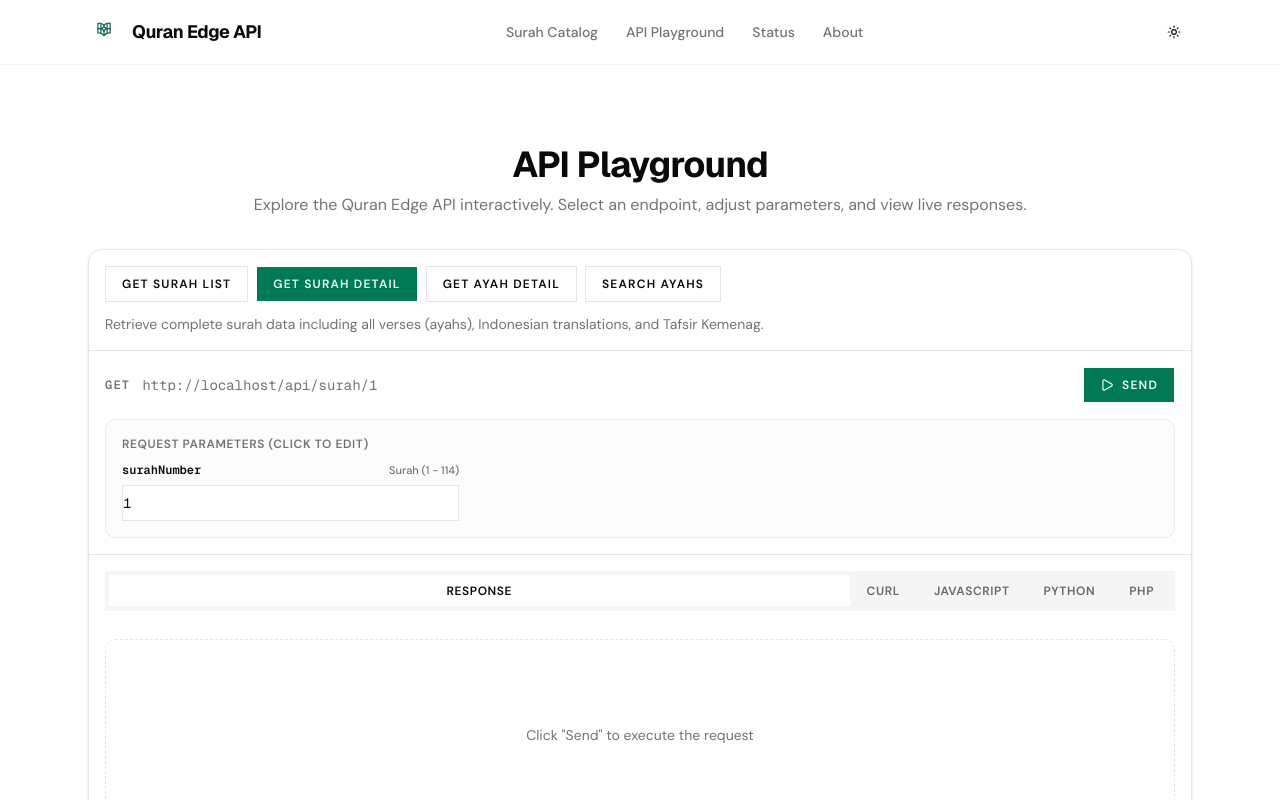
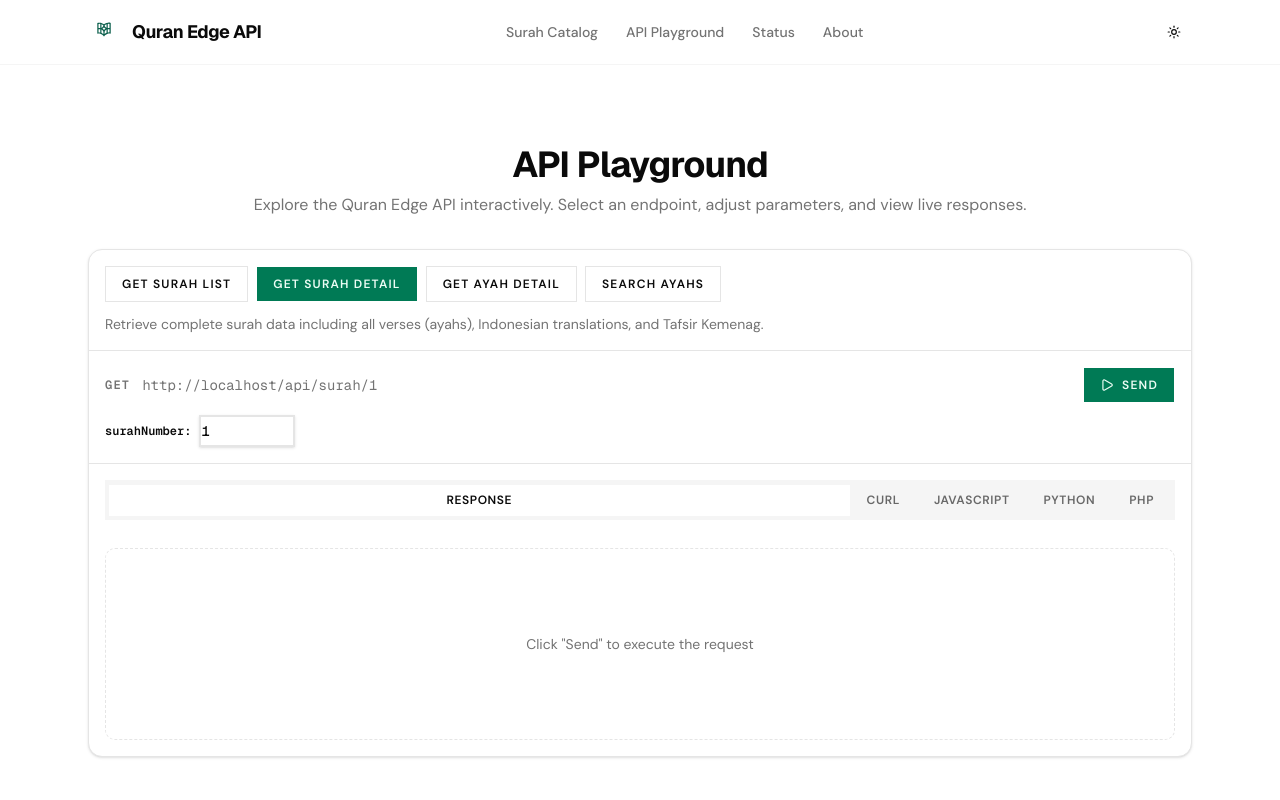
Before and after one commit to twinpath/quran-api, a Next.js app: page /playground in a window 1280 px wide. Both pictures are taken after a click on the button "GET SURAH DETAIL". Shown: the top 800 px of the page. Built offline with nearby package versions, Linux system fonts and the light colour scheme; some icons are missing; a web font is replaced by a local one.

Commit message:
style(playground): simplify parameter inputs with high contrast borders for light and dark themes

```diff
--- a/src/components/playground/api-playground.tsx
+++ b/src/components/playground/api-playground.tsx
@@ -75,48 +75,24 @@ export function ApiPlayground() {
             </Button>
           </div>
 
-          {/* Path & Query Parameters Form */}
+          {/* Path params */}
           {selectedEndpoint.pathParams.length > 0 && (
-            <div className="mt-4 rounded-lg border border-border/60 bg-muted/30 p-3 sm:p-4">
-              <div className="mb-2.5 text-xs font-semibold uppercase tracking-wider text-muted-foreground">
-                Request Parameters (Click to edit)
-              </div>
-              <div className="grid grid-cols-1 sm:grid-cols-2 lg:grid-cols-3 gap-3">
-                {selectedEndpoint.pathParams.map((param) => {
-                  const helperText =
-                    param.name === "surahNumber"
-                      ? "Surah (1 - 114)"
-                      : param.name === "ayahNumber"
-                        ? "Ayah Number"
-                        : param.name === "query"
-                          ? "Min. 2 Characters"
-                          : param.description;
-
-                  return (
-                    <div key={param.name} className="flex flex-col gap-1.5">
-                      <div className="flex items-center justify-between">
-                        <label
-                          htmlFor={`param-${param.name}`}
-                          className="font-mono text-xs font-semibold text-foreground"
-                        >
-                          {param.name}
-                        </label>
-                        <span className="text-[11px] font-medium text-muted-foreground">{helperText}</span>
-                      </div>
-                      <Input
-                        id={`param-${param.name}`}
-                        type={param.type === "number" ? "number" : "text"}
-                        min={param.name === "surahNumber" ? 1 : param.name === "ayahNumber" ? 1 : undefined}
-                        max={param.name === "surahNumber" ? 114 : undefined}
-                        className="h-9 font-mono text-sm border-input bg-background focus-visible:ring-1 focus-visible:ring-ring"
-                        placeholder={`e.g. ${param.defaultValue}`}
-                        value={state.paramValues[param.name] ?? param.defaultValue}
-                        onChange={(e) => setParamValue(param.name, e.target.value)}
-                      />
-                    </div>
-                  );
-                })}
-              </div>
+            <div className="mt-3 flex flex-wrap items-center gap-3">
+              {selectedEndpoint.pathParams.map((param) => (
+                <div key={param.name} className="flex items-center gap-2">
+                  <label className="text-xs font-semibold text-foreground font-mono">{param.name}:</label>
+                  <Input
+                    className={
+                      param.name === "query"
+                        ? "h-8 w-44 font-mono text-sm font-medium border-2 border-input bg-background dark:bg-zinc-900 text-foreground shadow-sm hover:border-primary/60 focus-visible:border-primary focus-visible:ring-2 focus-visible:ring-primary/30"
+                        : "h-8 w-24 font-mono text-sm font-medium border-2 border-input bg-background dark:bg-zinc-900 text-foreground shadow-sm hover:border-primary/60 focus-visible:border-primary focus-visible:ring-2 focus-visible:ring-primary/30"
+                    }
+                    placeholder={param.defaultValue}
+                    value={state.paramValues[param.name] ?? param.defaultValue}
+                    onChange={(e) => setParamValue(param.name, e.target.value)}
+                  />
+                </div>
+              ))}
             </div>
           )}
         </div>
```
